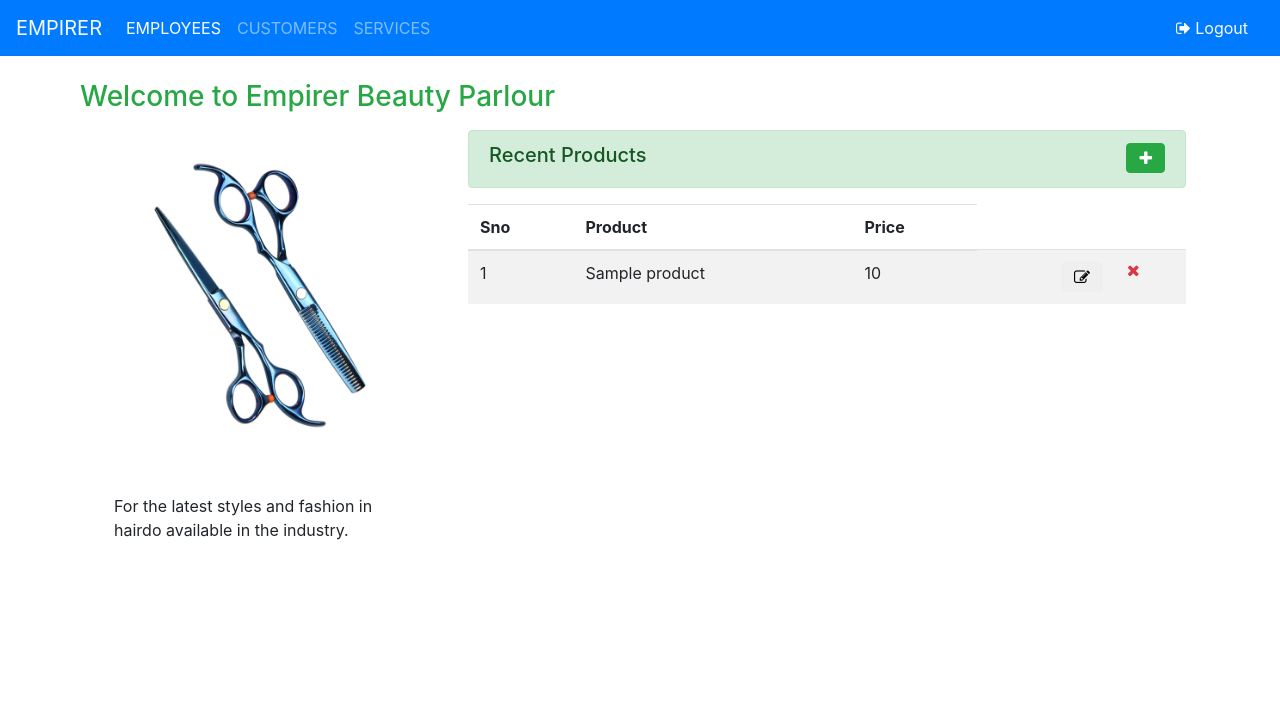
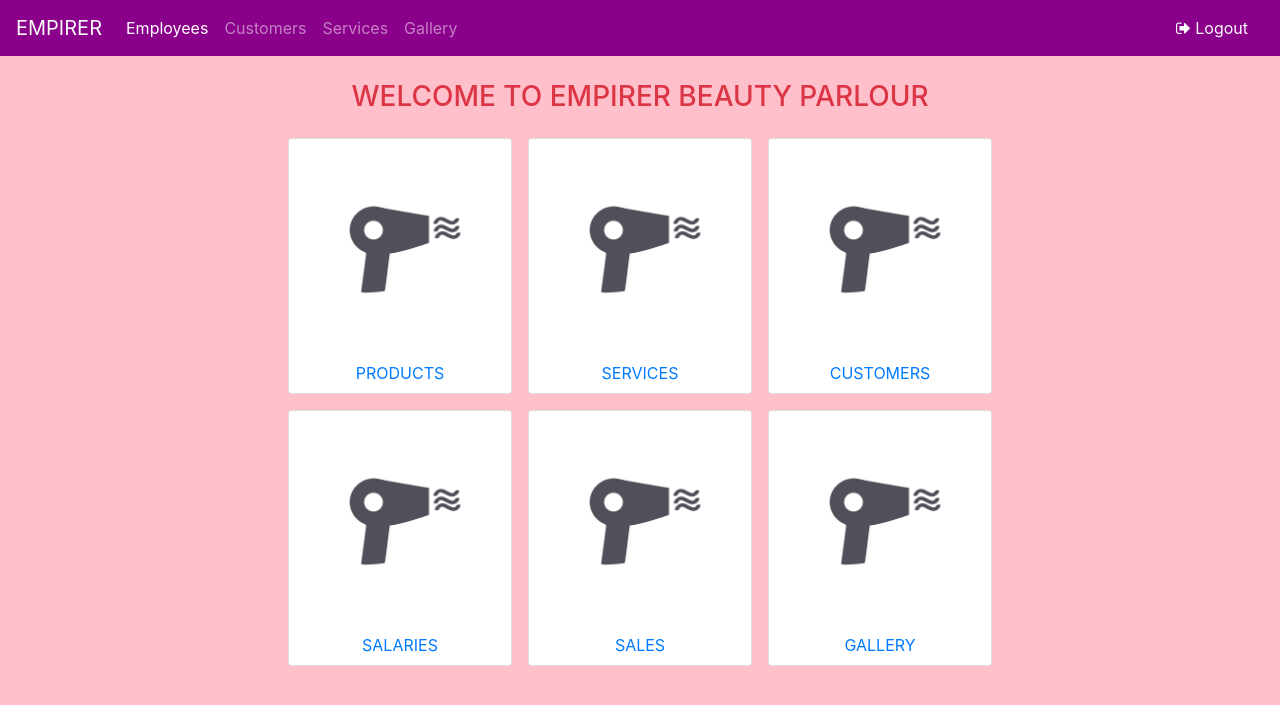
Before and after one commit to gondwe/empirer, a CodeIgniter app: page /santa/ in a window 1280 px wide. Shown: the top 705 px of the page. Run offline with CodeIgniter, Linux system fonts and the light colour scheme; the visitor is signed in with stand-in values (Sample User, id 1); tables that the repository leaves empty or names only in its code hold one stand-in row (values such as "Sample post").

Commit message:
added gallery

```diff
--- a/application/config/routes.php
+++ b/application/config/routes.php
@@ -52,6 +52,8 @@ defined('BASEPATH') OR exit('No direct script access allowed');
 $route['default_controller'] = 'home';
 $route['employees'] = 'auth';
 $route['products'] = 'home';
+$route['gallery'] = 'home/gallery';
+$route['products'] = 'home/products';
 $route['customers'] = 'home/customers';
 $route['services'] = 'home/services';
 $route['salaries'] = 'home/salaries';
--- a/application/modules/home/controllers/Home.php
+++ b/application/modules/home/controllers/Home.php
@@ -13,7 +13,7 @@ class Home extends MX_Controller {
 
 	public function index()
 	{
-		$data['product_list'] = $this->db->limit(10)->order_by('date', 'DESC')->get('products')->result();
+		$data = [];
 		serve('dashboard', $data);
 	}
 
@@ -105,4 +105,15 @@ class Home extends MX_Controller {
 		$this->db->insert("charges", $p);
 		redirect("charges");
 	}
+
+
+	public function products(){
+		$data['product_list'] = $this->db->limit(10)->order_by('date', 'DESC')->get('products')->result();
+		serve("products", $data);
+	}
+
+	public function gallery(){
+
+		serve("gallery");
+	}
 }
--- a/application/modules/home/views/dashboard.php
+++ b/application/modules/home/views/dashboard.php
@@ -1,133 +1,59 @@
 
-<h3 class="text-success m-3">Welcome to Empirer Beauty Parlour</h3>
-<div class="col-md-12">
-<div class="pull-left col-md-4" >
-  <img class="card-img-top" src="<?=base_url('assets/images/salon3.jpg')?>" alt="Card image cap">
-  <div class="card-body">
-    <p class="card-text">For the latest styles and fashion in hairdo available in the industry.</p>
-  </div>
+<h3 class="text-danger m-3 text-center">WELCOME TO EMPIRER BEAUTY PARLOUR</h3>
+<!-- <div class="container"> -->
+<div class='d-flex justify-content-center'>
+
+<div class="card float-left m-2" style="width: 14rem;">
+<a href="<?=base_url('products')?>">
+  <img class="card-img-top p-5" src="<?=base_url('assets/images/icon.png')?>" alt="Card image cap">
+    <p class="card-text text-center mb-2">PRODUCTS</p>
+
+</a>
 </div>
-<div class="col-md-8 pull-right">
-<div class="">
- <div class="rounded flex alert alert-success">
-  <button type='button' class="btn btn-success fa fa-plus pull-right" data-toggle='modal' data-target='#newProd'></button>
-  <h5 class=''>Recent Products</h5>
- </div>
 
-  <table class="table table-striped w-100">
-    <thead>
-      <tr>
-        <th>Sno</th>
-        <th>Product</th>
-        <th>Price</th>
-      </tr>
-    </thead>
-    <tbody>
-    <?php $x = 1; foreach($product_list as $product=>$list): ?>
-      <tr>
-        <td><?=$x?></td>
-        <td><?=$list->product_name?></td>
-        <td><?=$list->price?></td>
-        <td><button type='button' class="btn btn-default fa fa-edit pull-right" data-toggle='modal' data-id='<?=$list->id?>' data-price='<?=$list->price?>' data-name='<?=$list->product_name?>' data-target='#editProd'></button></td>
-        <td><span type='' class="text-danger fa fa-times"  onclick="del('<?=$list->id?>')"></button></td>
-      </tr>
-    <?php $x++;  endforeach; ?>
-    </tbody>
-  </table>
+
+<div class="card float-left m-2" style="width: 14rem;">
+<a href="<?=base_url('services')?>">
+  <img class="card-img-top p-5" src="<?=base_url('assets/images/icon.png')?>" alt="Card image cap">
+    <p class="card-text text-center mb-2">SERVICES</p>
+
+</a>
+</div>
+
+
+<div class="card float-left m-2" style="width: 14rem;">
+<a href="<?=base_url('customers')?>">
+  <img class="card-img-top p-5" src="<?=base_url('assets/images/icon.png')?>" alt="Card image cap">
+    <p class="card-text text-center mb-2">CUSTOMERS</p>
+</a>
+</div>
+</div>
+
+<div class='d-flex justify-content-center'>
+<div class="card float-left m-2" style="width: 14rem;">
+<a href="<?=base_url('salaries')?>">
+  <img class="card-img-top p-5" src="<?=base_url('assets/images/icon.png')?>" alt="Card image cap">
+    <p class="card-text text-center mb-2">SALARIES</p>
+</a>
+</div>
+
+
+<div class="card float-left m-2" style="width: 14rem;">
+<a href="<?=base_url('charges')?>">
+  <img class="card-img-top p-5" src="<?=base_url('assets/images/icon.png')?>" alt="Card image cap">
+    <p class="card-text text-center mb-2">SALES</p>
+</a>
+</div>
+
+
+<div class="card float-left m-2" style="width: 14rem;">
+<a href="<?=base_url('gallery')?>">
+  <img class="card-img-top p-5" src="<?=base_url('assets/images/icon.png')?>" alt="Card image cap">
+    <p class="card-text text-center mb-2">GALLERY</p>
+</a>
+</div>
+</div>
 
 
 </div>
 </div>
-</div>
-
-
-
-<!-- Button trigger modal -->
-<!-- <button type="button" class="btn btn-primary" data-toggle="modal" data-target="#exampleModal">
-  Launch demo modal
-</button> -->
-
-<!-- Add Product Modal -->
-<div class="modal fade" id="newProd" tabindex="-1" role="dialog" aria-labelledby="exampleModalLabel" aria-hidden="true">
-  <div class="modal-dialog" role="document">
-    <div class="modal-content">
-      <div class="modal-header">
-        <h5 class="modal-title" id="exampleModalLabel">Add Product</h5>
-        <button type="button" class="close" data-dismiss="modal" aria-label="Close">
-          <span aria-hidden="true">&times;</span>
-        </button>
-      </div>
-      <div class="modal-body">
-      <?php echo form_open('home/add/products'); ?>
-      <div class="form-group">
-        <label for="">Product Name</label>
-        <input required type="text" class="form-control" name="product_name">
-      </div>
-      <div class="form-group">
-        <label for="">Price / Cost</label>
-        <input required type="text" class="form-control" name="price">
-      </div>
-      </div>
-      <div class="modal-footer">
-        <button type="button" class="btn btn-secondary" data-dismiss="modal">Close</button>
-        <button type="submit" class="btn btn-primary">Save changes</button>
-      <?php echo form_close(); ?>
-      </div>
-    </div>
-  </div>
-</div>
-
-<!-- Edit Product Modal -->
-<div class="modal fade" id="editProd" tabindex="-1" role="dialog" aria-labelledby="exampleModalLabel" aria-hidden="true">
-  <div class="modal-dialog" role="document">
-    <div class="modal-content">
-      <div class="modal-header">
-        <h5 class="modal-title" id="exampleModalLabel">Edit Product</h5>
-        <button type="button" class="close" data-dismiss="modal" aria-label="Close">
-          <span aria-hidden="true">&times;</span>
-        </button>
-      </div>
-      <div class="modal-body">
-      <?php echo form_open('home/update/products'); ?>
-      <div class="form-group">
-        <label for="">Product Name</label>
-        <input required type="text" class="form-control" name="product_name">
-      </div>
-      <div class="form-group">
-        <label for="">Price / Cost</label>
-        <input type="text" class="form-control" name="price">
-      </div>
-      <input type="hidden" id='index' name="id">
-      </div>
-      <div class="modal-footer">
-        <button type="button" class="btn btn-secondary" data-dismiss="modal">Close</button>
-        <button type="submit" class="btn btn-primary" >Save changes</button>
-      </div>
-      <?php echo form_close(); ?>
-    </div>
-  </div>
-</div>
-
-
-
-<script>
-
-$('#editProd').on('show.bs.modal', function (event) {
-  var button = $(event.relatedTarget) // Button that triggered the modal
-  var id = button.data('id')
-  var name = button.data('name')
-  var price = button.data('price')
-  var modal = $(this)
-  modal.find('[name="product_name"]').val(name)
-  modal.find('[name="price"]').val(price)
-  modal.find('#index').val(id)
-});
-
-
-function del(id){
-  $.post('<?=base_url('home/delete/products/')?>' + id, function(res){
-    window.location.reload();
-    console.log("deleted");
-  })
-}
-</script>
--- a/application/views/auth/login.php
+++ b/application/views/auth/login.php
@@ -14,11 +14,11 @@
 
 
 </head>
-<body>
+<body style="background:pink">
 
 </body>
 <div class="container">
-    <h1 class="text-warning text-center mt-5 pt-4 mx-md-5 display-4 pb-3" style="border-bottom:3px solid #dcdcdc">EMPIRER BEAUTY PARLOUR</h1>
+    <h1 class=" text-center mt-5 pt-4 mx-md-5 display-4 pb-3" style="border-bottom:3px solid #dcdcdc">EMPIRER BEAUTY PARLOUR</h1>
 	<div class="row justify-content-center">
 		<div class="col-md-6 col-sm-10 col-lg-5 pb-5">
 
@@ -59,7 +59,7 @@
 
   </div>
 
-  <div class="pull-right text-light"><a href="forgot_password" class="text-secondary"><?php echo lang('login_forgot_password');?></a></div>
+  <div class="pull-right text-light"><a href="<?=base_url('auth/register')?>" class="btn btn-danger">Sign Up</a></div>
 
 
 <?php echo form_close();?><div class='fixed-bottom m-3'style="text-align:center" >
--- a/application/views/section/header.php
+++ b/application/views/section/header.php
@@ -8,8 +8,9 @@
 	<script src="<?=base_url("assets/js/popper.min.js")?>" ></script>
 	<script src="<?=base_url("assets/js/bootstrap.min.js")?>" ></script>
 
+  <title>Empirer Salon</title>
 
-<nav class="navbar navbar-expand-lg navbar-dark bg-primary fixed-top">
+<nav class="navbar navbar-expand-lg navbar-dark bg-primary fixed-top" style="background:darkmagenta !important">
   <a class="navbar-brand text-light" href="<?=base_url('/')?>">EMPIRER</a>
   <button class="navbar-toggler" type="button" data-toggle="collapse" data-target="#navbarNavDropdown" aria-controls="navbarNavDropdown" aria-expanded="false" aria-label="Toggle navigation">
     <span class="navbar-toggler-icon"></span>
@@ -17,13 +18,16 @@
   <div class="collapse navbar-collapse" id="navbarNavDropdown">
     <ul class="navbar-nav">
       <li class="nav-item active">
-        <a class="nav-link" href="<?=base_url('employees')?>">EMPLOYEES <span class="sr-only">(current)</span></a>
+        <a class="nav-link" href="<?=base_url('employees')?>">Employees <span class="sr-only">(current)</span></a>
       </li>
       <li class="nav-item">
-        <a class="nav-link" href="<?=base_url('/customers')?>">CUSTOMERS</a>
+        <a class="nav-link" href="<?=base_url('/customers')?>">Customers</a>
       </li>
       <li class="nav-item">
-        <a class="nav-link" href="<?=base_url('/services')?>">SERVICES</a>
+        <a class="nav-link" href="<?=base_url('/services')?>">Services</a>
+      </li>
+      <li class="nav-item">
+        <a class="nav-link" href="<?=base_url('/gallery')?>">Gallery</a>
       </li>
 
 
@@ -35,4 +39,4 @@
 
 </nav>
 
-<body class="m-5 p-3 ">
+<body class="m-5 p-3 " style='background:pink'>
```
Also changed, not shown: application/modules/home/views/gallery.php (added, +13 -0 lines), application/modules/home/views/products.php (added, +125 -0 lines), application/views/auth/register.php (+11 -3 lines), assets/images/icon.png (added), assets/images/st1.kpg.jfif (added), assets/images/st2.jpg (added), assets/images/st3.jpg (added), assets/images/st4.jpg (added), assets/images/st5.jpg (added), assets/images/st6.jpg (added), assets/images/st7.jfif (added), assets/images/st8.jpg (added), assets/images/st9.jpg (added).
